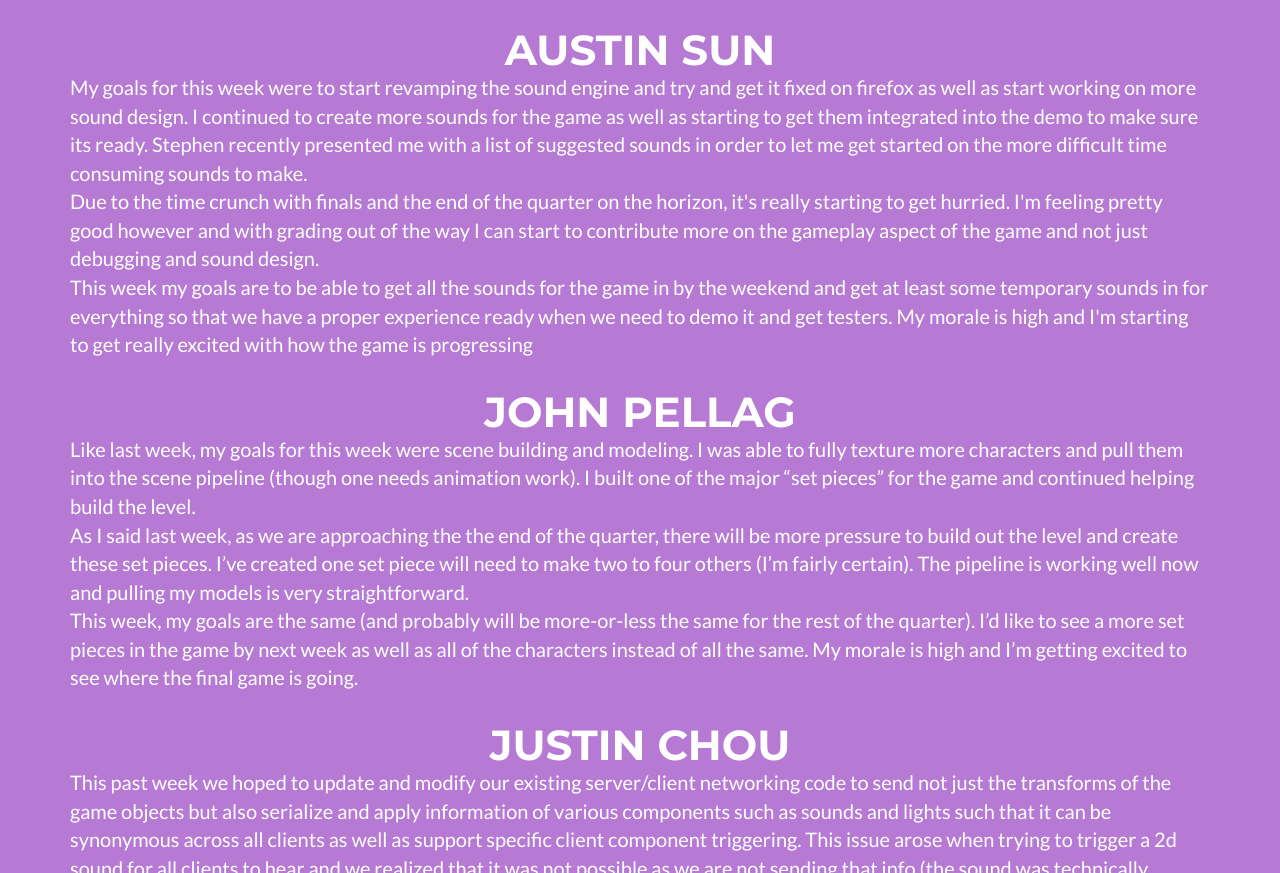
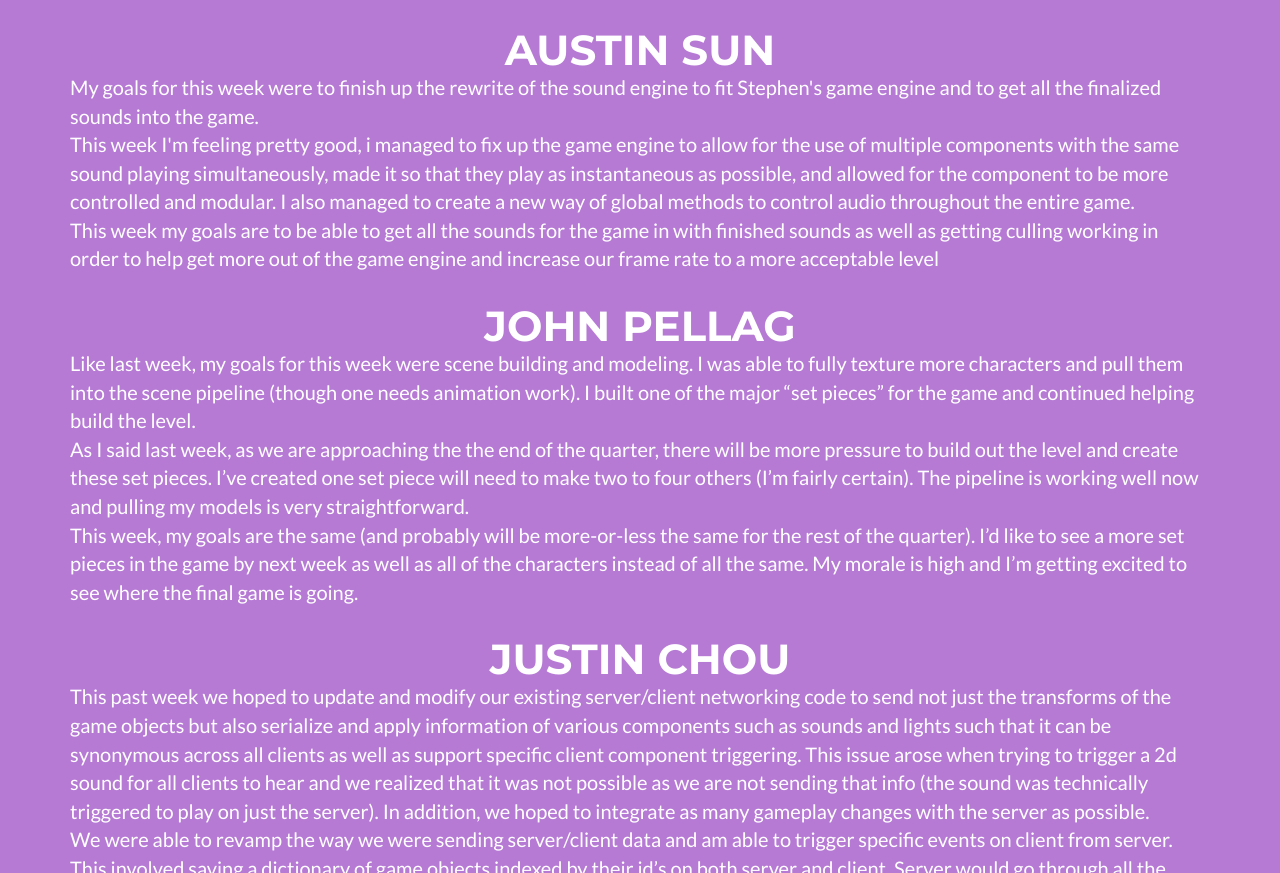
Before and after one commit to LostInSunSea/cse125blog, a website: page blog/week8.html in a window 1280 px wide. Shown: the part 2911-3784 px from the top of the page. Drawn offline with nearby package versions, Linux system fonts and the light colour scheme; a script that the page names is missing.

Commit message:
added my blog post

```diff
--- a/blog/week8.html
+++ b/blog/week8.html
@@ -173,12 +173,11 @@
                 <div class="col-sm-12">
                     <h2 class="text-center">Austin Sun</h2>
                     <p>
-                        My goals for this week were to start revamping the sound engine and try and get it fixed on firefox as well as start working on more sound design. I continued to create more sounds for the game as well as starting to get them integrated into the demo to make sure its ready. Stephen recently presented me with a list of suggested sounds in order to let me get started on the more difficult time consuming sounds to make.
+                        My goals for this week were to finish up the rewrite of the sound engine to fit Stephen's game engine and to get all the finalized sounds into the game.
                         <br>
-                        Due to the time crunch with finals and the end of the quarter on the horizon, it's really starting to get hurried. I'm feeling pretty good however and with grading out of the way I can start to contribute more on the gameplay aspect of the game and not just debugging and sound design.
+                        This week I'm feeling pretty good, i managed to fix up the game engine to allow for the use of multiple components with the same sound playing simultaneously, made it so that they play as instantaneous as possible, and allowed for the component to be more controlled and modular. I also managed to create a new way of global methods to control audio throughout the entire game.
                         <br>
-                        This week my goals are to be able to get all the sounds for the game in by the weekend and get at least some temporary sounds in for everything so that we have a proper experience ready when we need to demo it and get testers. My morale is high and I'm starting to get really excited with how the game is progressing
-                        <br>
+                        This week my goals are to be able to get all the sounds for the game in with finished sounds as well as getting culling working in order to help get more out of the game engine and increase our frame rate to a more acceptable level
                     </p>
                 </div>
             </div>
```
